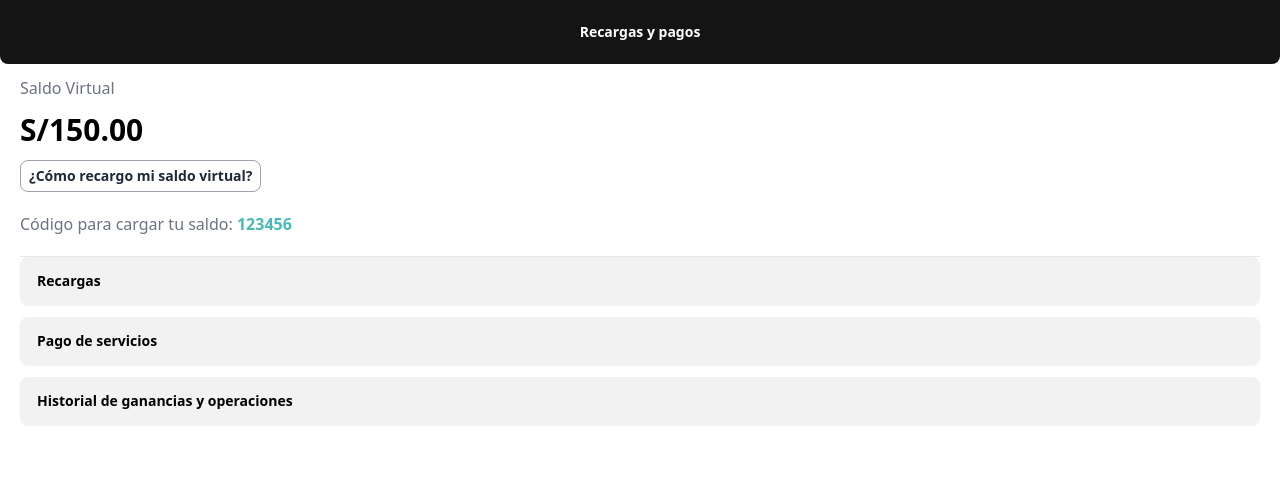
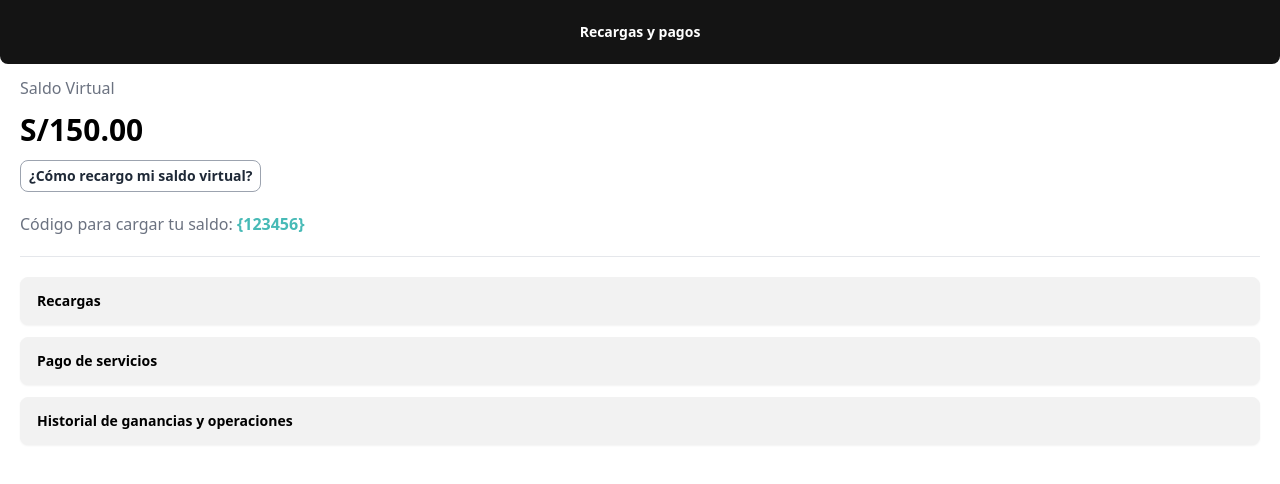
Before and after one commit to DevRik99/culqi-recargas, a Nuxt app: page / in a window 1280 px wide. Shown: the top 484 px of the page. Built offline with nearby package versions, Linux system fonts and the light colour scheme.

Commit message:
Se termino la primera version de recargas

```diff
--- a/pages/index.vue
+++ b/pages/index.vue
@@ -13,13 +13,18 @@
           ¿Cómo recargo mi saldo virtual?
         </button>
         <p class="my-2 text-gray-500">
-          Código para cargar tu saldo: <span class="font-semibold text-aqua">123456</span>
+          Código para cargar tu saldo:
+          <span class="font-semibold text-aqua">{123456}</span>
         </p>
         <hr />
       </div>
-      <ul>
+      <ul class="my-5">
         <li>
-          <button class="block w-full mb-3 text-black text-start btn">Recargas</button>
+          <nuxt-link to="/recharge"
+            ><button class="block w-full mb-3 text-black text-start btn">
+              Recargas
+            </button></nuxt-link
+          >
         </li>
         <li>
           <button class="block w-full mb-3 text-black text-start btn">
```
